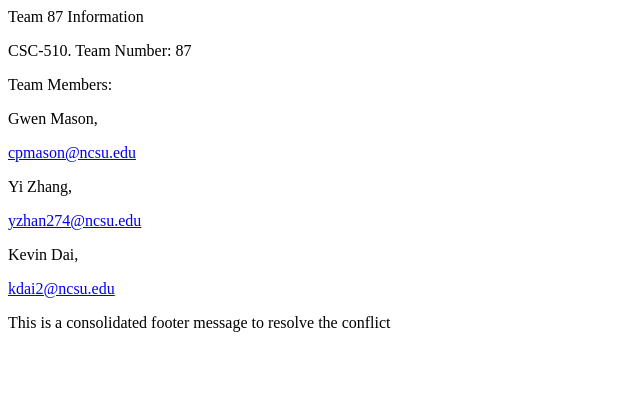
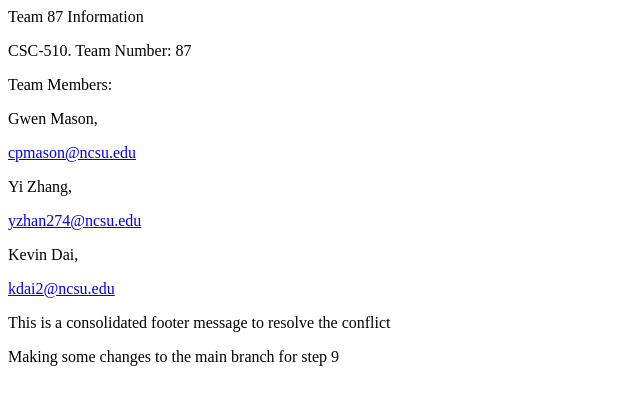
Before and after one commit to gwenmason125/git-homework, a plain HTML site: page index.html in a window 1280 px wide. Shown: the whole page, without its empty margins (0-640 px from the left). Drawn offline with Linux system fonts and the light colour scheme.

Commit message:
Making some changes to the main branch for step 9

```diff
--- a/index.html
+++ b/index.html
@@ -8,6 +8,7 @@
 		<p>Kevin Dai, </p><a href="kdai2@ncsu.edu">kdai2@ncsu.edu</a>
 		<footer>
 			<p>This is a consolidated footer message to resolve the conflict</p>
+			<p>Making some changes to the main branch for step 9</p>
 		</footer>
 	</body>
 </html>
```
